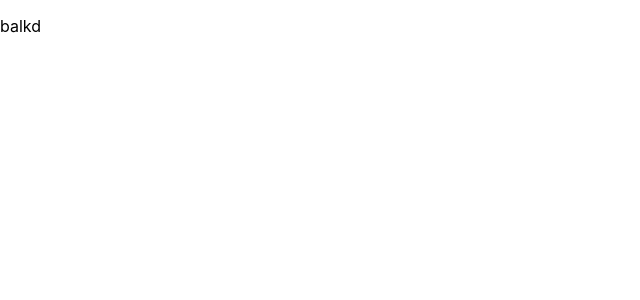
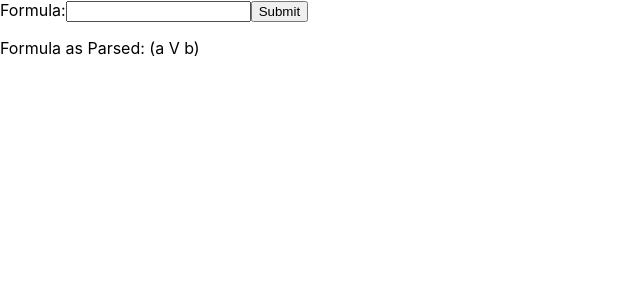
Before and after one commit to davidveitch11/LogicAnalyser, a React (Create React App) app: page / in a window 1280 px wide. Shown: the top 300 px of the page, without its empty margins (0-640 px from the left). Built offline with nearby package versions, Linux system fonts and the light colour scheme.

Commit message:
Added basic text input and expr trees

```diff
--- a/package.json
+++ b/package.json
@@ -6,6 +6,7 @@
     "@testing-library/jest-dom": "^5.16.4",
     "@testing-library/react": "^13.3.0",
     "@testing-library/user-event": "^13.5.0",
+    "antlr4": "^4.10.1",
     "react": "^18.1.0",
     "react-dom": "^18.1.0",
     "react-scripts": "5.0.1",
--- a/src/App.js
+++ b/src/App.js
@@ -1,10 +1,16 @@
 import logo from './logo.svg';
 import './App.css';
+import FormulaManager from './FormulaManager';
+import FormulaForm from './FormulaForm';
+import FormulaDisplay from './FormulaDisplay';
 
 function App() {
-  return (
-    <p> balkd</p>
-  );
+  return <>
+    <FormulaManager>
+      <FormulaForm />
+      <FormulaDisplay />
+    </FormulaManager>
+  </>;
 }
 
 export default App;
--- /dev/null
+++ b/src/Contexts.js
@@ -0,0 +1,8 @@
+
+import React from 'react';
+
+const FormulaContext = React.createContext({formula: "", setFormula: () => {}, tree : null});
+
+export {
+    FormulaContext
+};
--- /dev/null
+++ b/src/FormulaDisplay.js
@@ -0,0 +1,10 @@
+import { useContext } from "react";
+import { FormulaContext } from "./Contexts";
+
+function FormulaDisplay() {
+    const {tree} = useContext(FormulaContext)
+
+    return <p>Formula as Parsed: {tree.toString()}</p>
+}
+
+export default FormulaDisplay;
--- /dev/null
+++ b/src/FormulaForm.js
@@ -0,0 +1,28 @@
+/**
+ * Form for entering a new formula string
+ */
+
+import { useContext, useState } from "react";
+import { FormulaContext } from "./Contexts";
+
+function FormulaForm() {
+    const {formula, setFormula} = useContext(FormulaContext)
+    const [value, setValue] = useState(formula)
+
+    const handleSubmit = (e) => {
+        e.preventDefault()
+        setFormula(value)
+    }
+
+    return (
+        <form onSubmit={handleSubmit}>
+            <label>
+                Formula:
+                <input type="text" value={value} onChange={(e) => setValue(e.target.value)} />
+            </label>
+            <input type="submit" value="Submit" />
+        </form>
+    )
+}
+
+export default FormulaForm;
--- /dev/null
+++ b/src/FormulaManager.js
@@ -0,0 +1,22 @@
+
+import { useState } from 'react';
+import {FormulaContext} from './Contexts';
+import antlr4 from 'antlr4';
+import { OrNode, PropNode } from './FormulaTree';
+
+function FormulaManager({children}) {
+    const [formula, setter] = useState("");
+    const setFormula = formula => {
+        setter(formula)
+    }
+    const tree = new OrNode(new PropNode("a"), new PropNode("b"))
+    const value = {formula, setFormula, tree}
+
+    return (
+        <FormulaContext.Provider value={value}>
+            {children}
+        </FormulaContext.Provider>
+    );
+}
+
+export default FormulaManager;
--- /dev/null
+++ b/src/FormulaTree.js
@@ -0,0 +1,42 @@
+
+class FormulaTreeNode {
+    constructor () {
+        this.children = {};
+    }
+
+    getChildren() {
+        return this.children;
+    }
+
+    toString() {
+        return "Error: no string format defined for this class"
+    }
+}
+
+class OrNode extends FormulaTreeNode {
+    constructor (left, right) {
+        super();
+        this.children = {left, right}
+    }
+
+    toString() {
+        return "(" + this.children.left.toString() + " V " + this.children.right.toString() + ")"
+    }
+}
+
+class PropNode extends FormulaTreeNode {
+    constructor (name) {
+        super();
+        this.name = name;
+    }
+
+    toString() {
+        return this.name;
+    }
+}
+
+export {
+    FormulaTreeNode,
+    OrNode,
+    PropNode
+}
```
Also changed, not shown: 1 other file (tests, documents, lock files or other folders).
